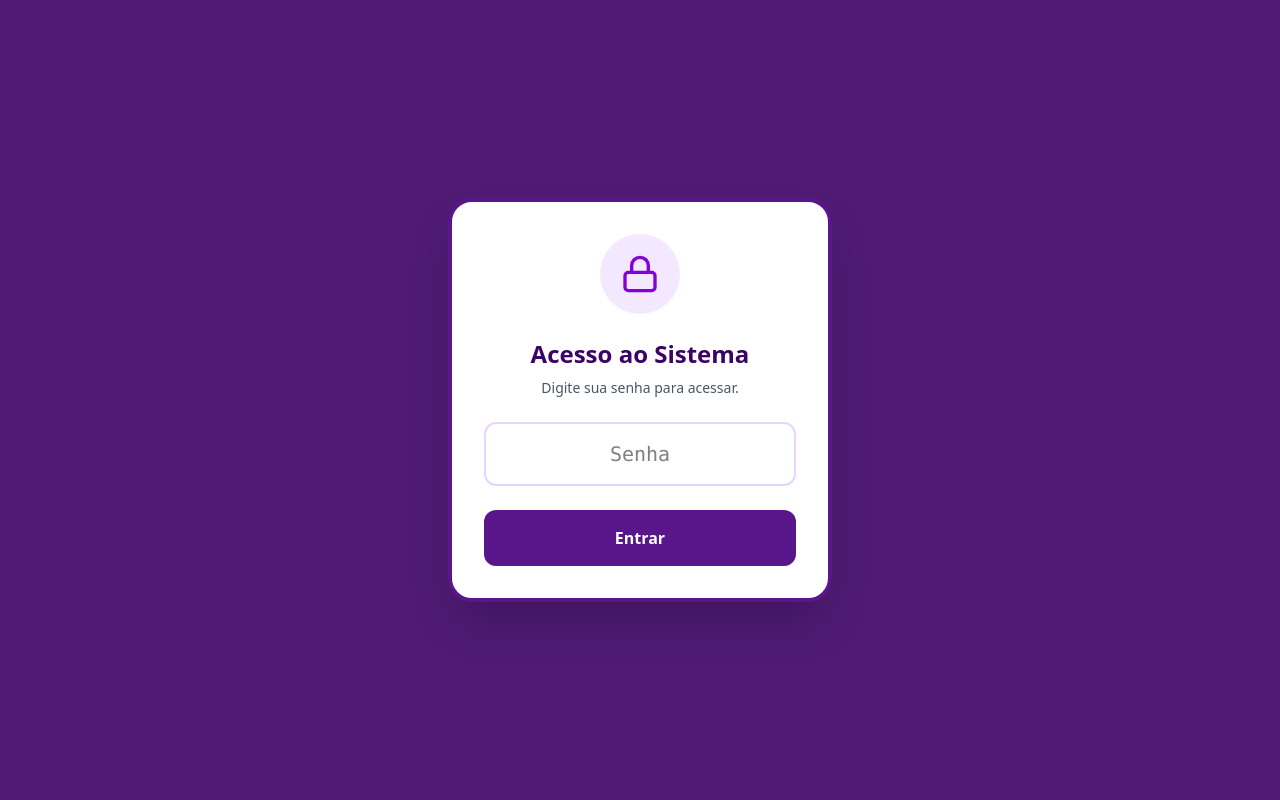
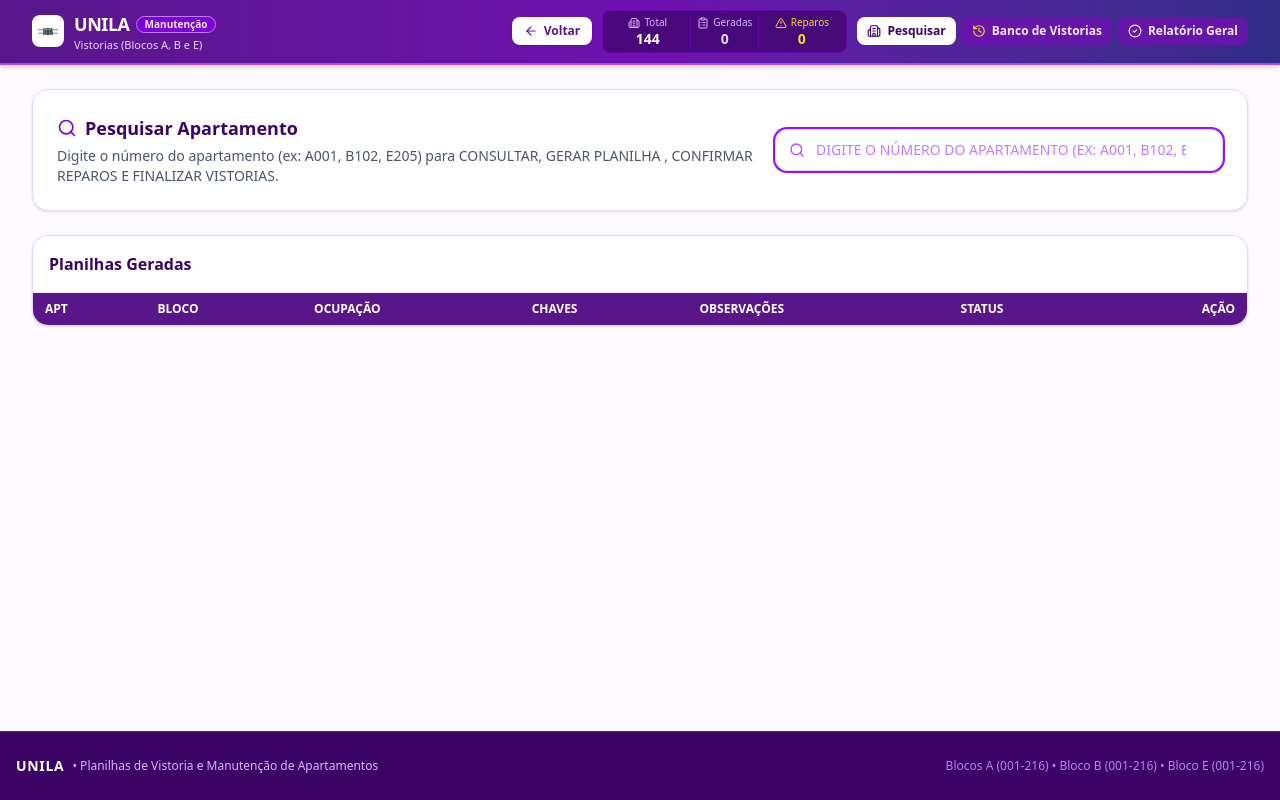
Before and after one commit to vilmardigital-del/Unila-, a React (Vite) app: page / in a window 1280 px wide. Built offline with nearby package versions, Linux system fonts and the light colour scheme.

Commit message:
refactor: remove authentication gate
Eliminated the login requirement and password-based access control to simplify application entry. Removed the LoginModal component and cleaned up related state management.

```diff
--- a/src/App.tsx
+++ b/src/App.tsx
@@ -1,6 +1,5 @@
 import React, { useState, useEffect, useMemo } from 'react';
 import { Header } from './components/Header';
-import { LoginModal } from './components/LoginModal';
 import { ApartmentCard } from './components/ApartmentCard';
 import { CompactApartmentTable } from './components/CompactApartmentTable';
 import { ApartmentSpreadsheet } from './components/ApartmentSpreadsheet';
@@ -19,12 +18,6 @@ export default function App() {
   const [activeView, setActiveView] = useState<'search' | 'dashboard' | 'spreadsheet' | 'history' | 'quick-fix'>('search');
   const [selectedAptId, setSelectedAptId] = useState<string | null>(null);
   const [aptToDelete, setAptToDelete] = useState<string | null>(null);
-
-  // Auth state
-  const [userRole, setUserRole] = useState<'admin' | 'user' | null>(null);
-  const [showLoginModal, setShowLoginModal] = useState(true);
-  const [loginPassword, setLoginPassword] = useState('');
-  const [loginError, setLoginError] = useState(false);
 
   // Unified Generation Modal State
   const [generationTarget, setGenerationTarget] = useState<string | 'FILTERED' | null>(null);
@@ -444,10 +437,6 @@ export default function App() {
     return apartments.find(a => a.apartmentId === selectedAptId) || null;
   }, [apartments, selectedAptId, historicalViewApt]);
 
-  if (showLoginModal) {
-    return <LoginModal onLogin={(role) => { setUserRole(role); setShowLoginModal(false); }} />;
-  }
-
   return (
     <div className="min-h-screen bg-purple-50/40 text-gray-900 flex flex-col font-sans selection:bg-purple-800 selection:text-white">
 
@@ -527,7 +516,6 @@ export default function App() {
             onGoToHistory={() => setActiveView('history')}
             onDeleteApartmentSheet={handleDeleteApartmentSheet}
             onStartNewInspection={handleStartNewInspectionForApartment}
-            userRole={userRole || 'user'}
           />
         )}
 
--- a/src/components/ApartmentSpreadsheet.tsx
+++ b/src/components/ApartmentSpreadsheet.tsx
@@ -35,7 +35,6 @@ interface ApartmentSpreadsheetProps {
   onGoToHistory?: () => void;
   onDeleteApartmentSheet?: (apartmentId: string) => void;
   onStartNewInspection?: (apartmentId: string) => void;
-  userRole: 'admin' | 'user';
 }
 
 export const ApartmentSpreadsheet: React.FC<ApartmentSpreadsheetProps> = ({
@@ -44,8 +43,7 @@ export const ApartmentSpreadsheet: React.FC<ApartmentSpreadsheetProps> = ({
   onBack,
   onGoToHistory,
   onDeleteApartmentSheet,
-  onStartNewInspection,
-  userRole
+  onStartNewInspection
 }) => {
   const [activeObservationField, setActiveObservationField] = useState<string | null>(null);
   const [expandedRows, setExpandedRows] = useState<string[]>([]);
@@ -480,21 +478,21 @@ export const ApartmentSpreadsheet: React.FC<ApartmentSpreadsheetProps> = ({
 
         {/* Spreadsheet Table */}
         <div className="overflow-x-auto">
-          <table className="w-full border-collapse text-left text-xs sm:text-sm print:text-xs">
+          <table className="w-full border-collapse text-left print:text-xs text-[10px] sm:text-xs md:text-sm">
 
             {/* Table Column Headers */}
             <thead>
-              <tr className="bg-purple-900 text-white font-bold text-xs uppercase tracking-wider border-b-2 border-purple-950 print:bg-gray-200 print:text-black print:border-black">
-                <th className="py-3 px-3 w-12 text-center border-r border-purple-800 print:border-gray-400">#</th>
-                <th className="hidden print:table-cell py-2 px-2 w-20 border-r border-purple-800 print:border-gray-400">Nº Apt</th>
-                <th className="hidden print:table-cell py-2 px-2 w-24 border-r border-purple-800 print:border-gray-400">Status</th>
-                <th className="hidden print:table-cell py-2 px-2 w-20 border-r border-purple-800 print:border-gray-400">Chaves</th>
-                <th className="py-3 px-4 w-32 border-r border-purple-800 print:border-gray-400">Categoria</th>
-                <th className="py-3 px-4 sm:w-64 border-r border-purple-800 print:border-gray-400">Item de Manutenção</th>
-                <th className="py-3 px-4 text-center w-56 sm:w-64 border-r border-purple-800 print:border-gray-400">
-                  Reparo Realizado?
+              <tr className="bg-purple-900 text-white font-bold uppercase tracking-wider border-b-2 border-purple-950 print:bg-gray-200 print:text-black print:border-black">
+                <th className="py-3 px-3 text-center border-r border-purple-800 print:border-gray-400 w-10 sm:w-12">#</th>
+                <th className="hidden print:table-cell py-2 px-2 border-r border-purple-800 print:border-gray-400 w-16 sm:w-20">Nº Apt</th>
+                <th className="hidden print:table-cell py-2 px-2 border-r border-purple-800 print:border-gray-400 w-20 sm:w-24">Status</th>
+                <th className="hidden print:table-cell py-2 px-2 border-r border-purple-800 print:border-gray-400 w-16 sm:w-20">Chaves</th>
+                <th className="py-3 px-4 border-r border-purple-800 print:border-gray-400 w-24 sm:w-32">Categoria</th>
+                <th className="py-3 px-4 border-r border-purple-800 print:border-gray-400 sm:w-64">Item</th>
+                <th className="py-3 px-4 text-center border-r border-purple-800 print:border-gray-400 w-24 sm:w-64">
+                  Reparo?
                 </th>
-                <th className="py-3 px-4">Observação Selecionada</th>
+                <th className="py-3 px-4">Obs</th>
               </tr>
             </thead>
 
@@ -742,7 +740,7 @@ export const ApartmentSpreadsheet: React.FC<ApartmentSpreadsheetProps> = ({
           {/* Right: State / Finalization Actions */}
           <div className="flex flex-wrap items-center gap-2.5 w-full lg:w-auto justify-center lg:justify-end">
 
-            {localApartment.status === 'finalizada' && userRole === 'admin' ? (
+            {localApartment.status === 'finalizada' ? (
               <>
                 <button
                   onClick={() => setShowReopenPasswordModal(true)}
@@ -761,7 +759,6 @@ export const ApartmentSpreadsheet: React.FC<ApartmentSpreadsheetProps> = ({
                 </div>
 
                 {/* Botão Finalizar Vistoria */}
-                {userRole === 'admin' && (
                 <button
                   onClick={initiateFinalization}
                   className="px-5 py-2.5 bg-emerald-600 hover:bg-emerald-700 text-white font-extrabold rounded-xl text-xs sm:text-sm flex items-center gap-2 shadow-lg hover:shadow-xl transition-all active:scale-95 border border-emerald-500 cursor-pointer"
@@ -770,7 +767,6 @@ export const ApartmentSpreadsheet: React.FC<ApartmentSpreadsheetProps> = ({
                   <FileCheck className="w-4 h-4 text-emerald-100" />
                   <span>Finalizar Vistoria</span>
                 </button>
-                )}
               </>
             ) : (
               <>
--- a/src/components/Header.tsx
+++ b/src/components/Header.tsx
@@ -23,6 +23,7 @@ export const Header: React.FC<HeaderProps> = ({
         <div className="flex flex-col lg:flex-row lg:items-center lg:justify-between gap-2.5">
 
           {/* Left: Logo & Title */}
+          <div className="flex items-center justify-between w-full lg:w-auto">
             <div className="flex items-center gap-2.5">
               <div className="bg-white p-1 rounded-lg shadow-xs flex items-center justify-center overflow-hidden w-8 h-8">
                 <img src="/logo.jpg" alt="Logo" className="w-full h-full object-contain" />
@@ -39,6 +40,7 @@ export const Header: React.FC<HeaderProps> = ({
                 <p className="text-[11px] text-purple-200 leading-tight">
                   Vistorias (Blocos A, B e E)
                 </p>
+              </div>
             </div>
           </div>
 
--- a/src/components/LoginModal.tsx
+++ /dev/null
@@ -1,55 +0,0 @@
-import React, { useState } from 'react';
-import { Lock } from 'lucide-react';
-
-interface LoginModalProps {
-  onLogin: (role: 'admin' | 'user') => void;
-}
-
-export const LoginModal: React.FC<LoginModalProps> = ({ onLogin }) => {
-  const [password, setPassword] = useState('');
-  const [error, setError] = useState(false);
-
-  const handleLogin = () => {
-    if (password === '2645') {
-      onLogin('admin');
-    } else if (password === '4526') {
-      onLogin('user');
-    } else {
-      setError(true);
-      setPassword('');
-    }
-  };
-
-  return (
-    <div className="fixed inset-0 bg-purple-950/90 backdrop-blur-sm flex items-center justify-center p-4 z-50">
-      <div className="bg-white rounded-3xl p-8 max-w-sm w-full shadow-2xl border-4 border-purple-900 text-center space-y-6">
-        <div className="w-20 h-20 bg-purple-100 text-purple-700 rounded-full flex items-center justify-center mx-auto">
-          <Lock className="w-10 h-10" />
-        </div>
-        <div>
-          <h2 className="text-2xl font-extrabold text-purple-950">Acesso ao Sistema</h2>
-          <p className="text-gray-600 text-sm mt-2">Digite sua senha para acessar.</p>
-        </div>
-        <input
-          type="password"
-          value={password}
-          onChange={(e) => {
-            setPassword(e.target.value);
-            setError(false);
-          }}
-          placeholder="Senha"
-          className={`w-full p-4 border-2 rounded-xl text-center text-xl font-mono ${
-            error ? 'border-red-500' : 'border-purple-200'
-          }`}
-        />
-        {error && <p className="text-red-500 font-bold text-sm">Senha incorreta!</p>}
-        <button
-          onClick={handleLogin}
-          className="w-full py-4 bg-purple-900 text-white font-bold rounded-xl hover:bg-purple-800 transition-all"
-        >
-          Entrar
-        </button>
-      </div>
-    </div>
-  );
-};
```
Lines whose indentation alone changed are shown as unchanged.
